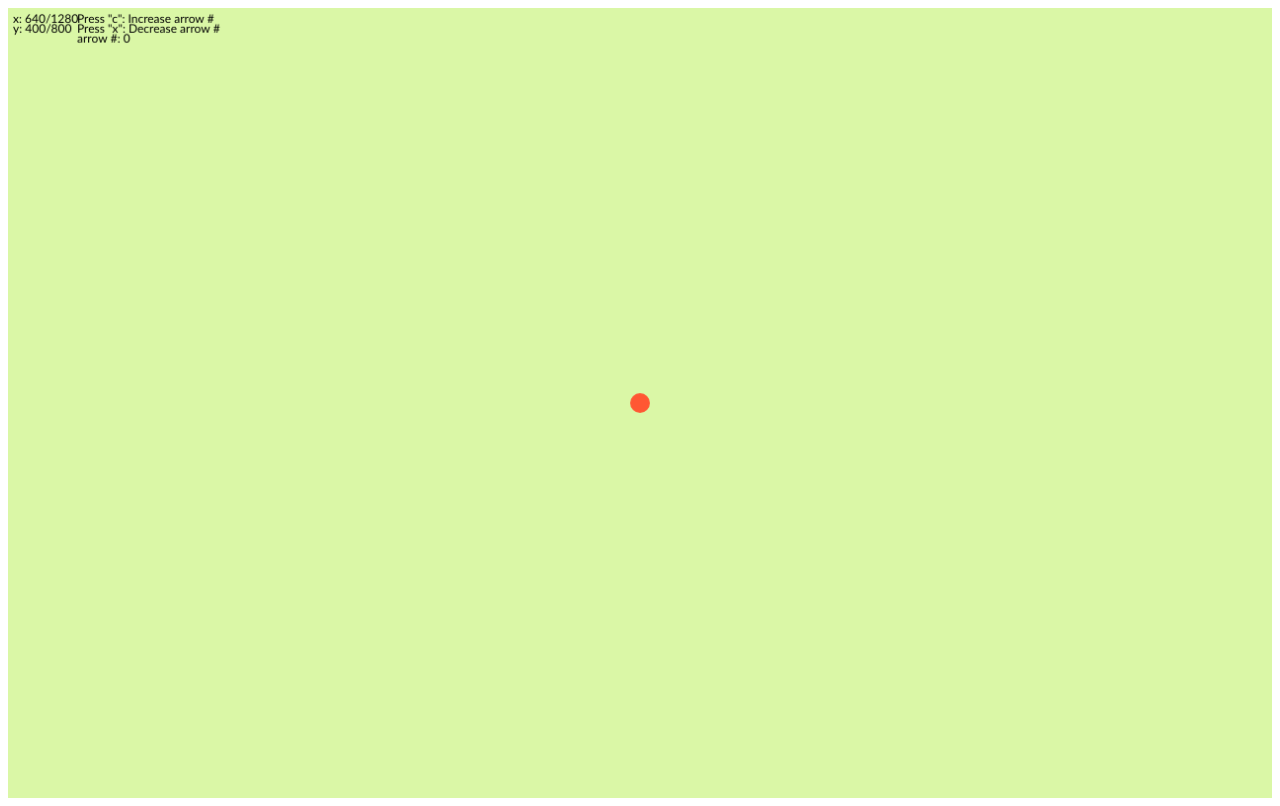
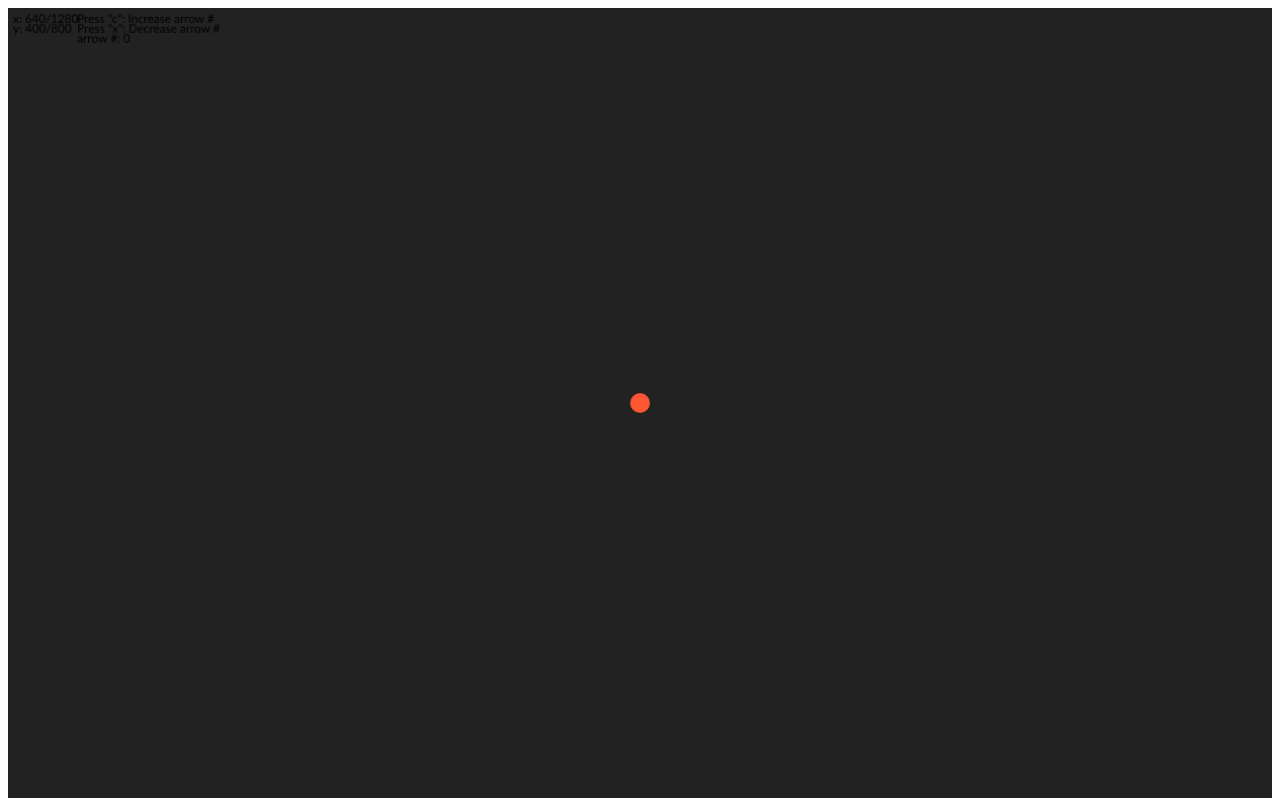
Before and after one commit to ShuaiHsunLee/ShuaiHsunLee.github.io, a plain HTML site: page catchasesmouse/catchasesmouse.html in a window 1280 px wide. Drawn offline with Linux system fonts and the light colour scheme.

Commit message:
change: color

```diff
--- a/catchasesmouse/catchasesmouse.css
+++ b/catchasesmouse/catchasesmouse.css
@@ -4,5 +4,5 @@
     height: 100%;
     margin: 0 auto;
     display: block;
-    background: #DAF7A6;
+    background: #222;
 }
--- a/catchasesmouse/catchasesmouse.js
+++ b/catchasesmouse/catchasesmouse.js
@@ -40,7 +40,7 @@ function draw(e) {
     mess();
 
     // calculate point, and draw
-    context.fillStyle = 'blue';
+    context.fillStyle = '#4AFF33';
     p_lst.forEach(function(p){
         ang = velo(p);
         arrow(p.posx, p.posy, 10, Math.PI/6, ang);
```
